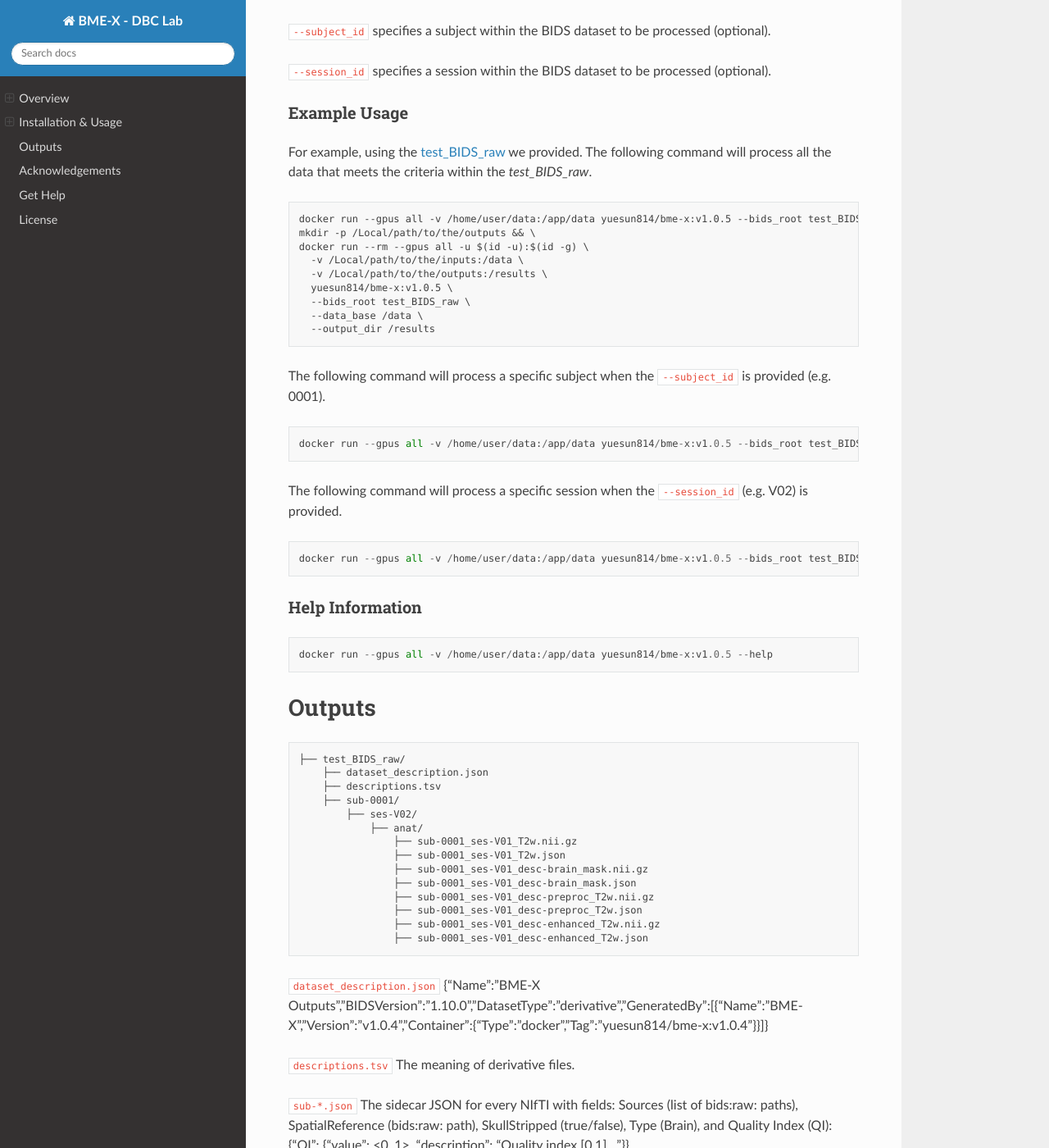
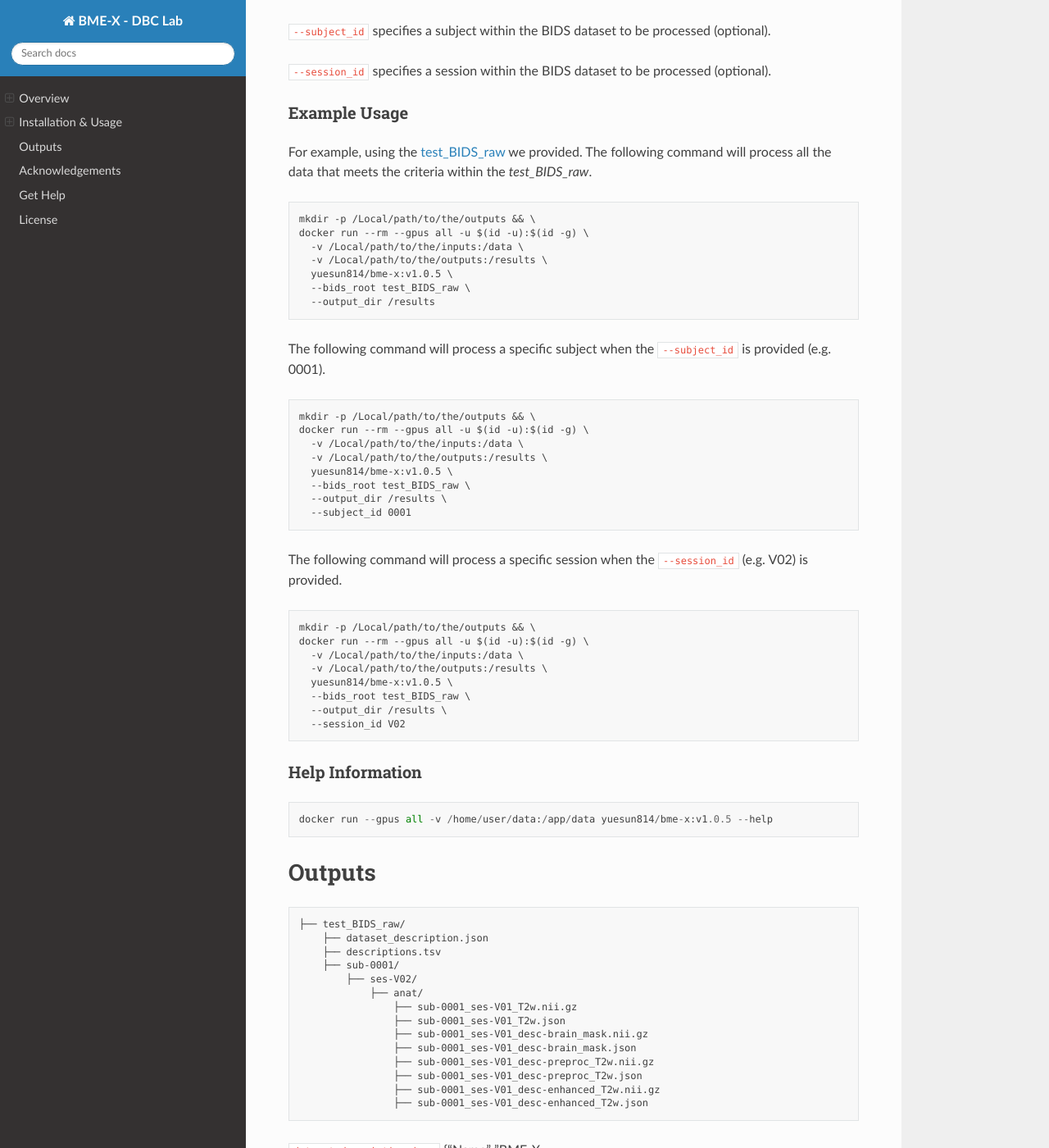
Before and after one commit to DBC-Lab/Brain_MRI_Enhancement, a Sphinx documentation site: the page built from source/index.rst, in a window 1280 px wide and 1400 px high, scrolled down 5197 px. Shown: the whole window at 82% size. Built offline with Sphinx 7.4.7 and the Read the Docs theme 3.1.0, drawn with Linux system fonts in a browser that asks for light colours.

Commit message:
Update index.rst

```diff
--- a/source/index.rst
+++ b/source/index.rst
@@ -118,23 +118,35 @@ Example Usage
 
 For example, using the `test_BIDS_raw <https://github.com/DBC-Lab/Brain_MRI_Enhancement/tree/main/test_BIDS_raw>`_ we provided. The following command will process all the data that meets the criteria within the *test_BIDS_raw*. ::
 
-    docker run --gpus all -v /home/user/data:/app/data yuesun814/bme-x:v1.0.5 --bids_root test_BIDS_raw
     mkdir -p /Local/path/to/the/outputs && \
     docker run --rm --gpus all -u $(id -u):$(id -g) \
       -v /Local/path/to/the/inputs:/data \
       -v /Local/path/to/the/outputs:/results \
       yuesun814/bme-x:v1.0.5 \
       --bids_root test_BIDS_raw \
-      --data_base /data \
       --output_dir /results
 
 The following command will process a specific subject when the ``--subject_id`` is provided (e.g. 0001). ::
 
-    docker run --gpus all -v /home/user/data:/app/data yuesun814/bme-x:v1.0.5 --bids_root test_BIDS_raw --subject_id 0001
+    mkdir -p /Local/path/to/the/outputs && \
+    docker run --rm --gpus all -u $(id -u):$(id -g) \
+      -v /Local/path/to/the/inputs:/data \
+      -v /Local/path/to/the/outputs:/results \
+      yuesun814/bme-x:v1.0.5 \
+      --bids_root test_BIDS_raw \
+      --output_dir /results \
+      --subject_id 0001
 
 The following command will process a specific session when the ``--session_id`` (e.g. V02) is provided. ::
 
-    docker run --gpus all -v /home/user/data:/app/data yuesun814/bme-x:v1.0.5 --bids_root test_BIDS_raw --session_id V02
+    mkdir -p /Local/path/to/the/outputs && \
+    docker run --rm --gpus all -u $(id -u):$(id -g) \
+      -v /Local/path/to/the/inputs:/data \
+      -v /Local/path/to/the/outputs:/results \
+      yuesun814/bme-x:v1.0.5 \
+      --bids_root test_BIDS_raw \
+      --output_dir /results \
+      --session_id V02
 
 Help Information
 ^^^^^^^^^^^^^^^^^^
```
